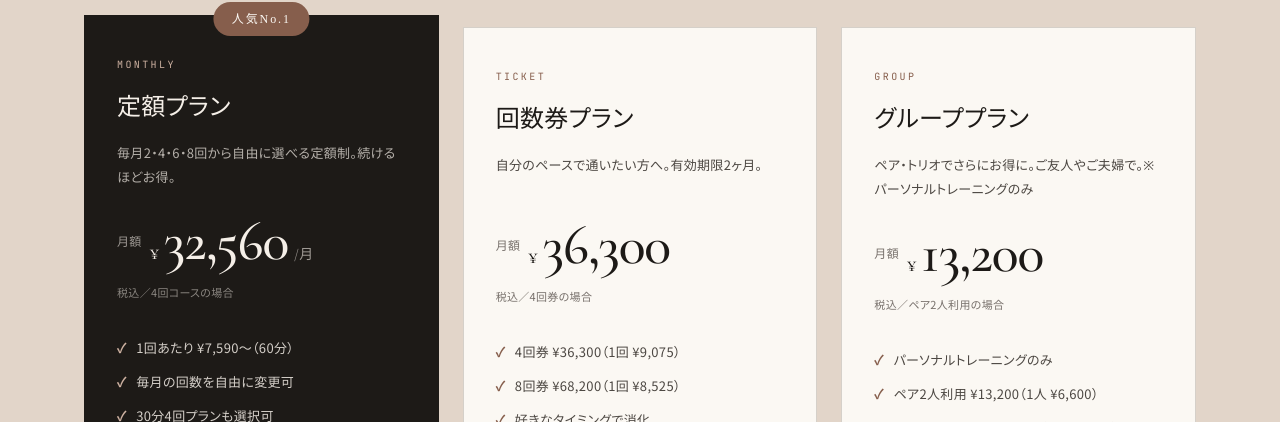
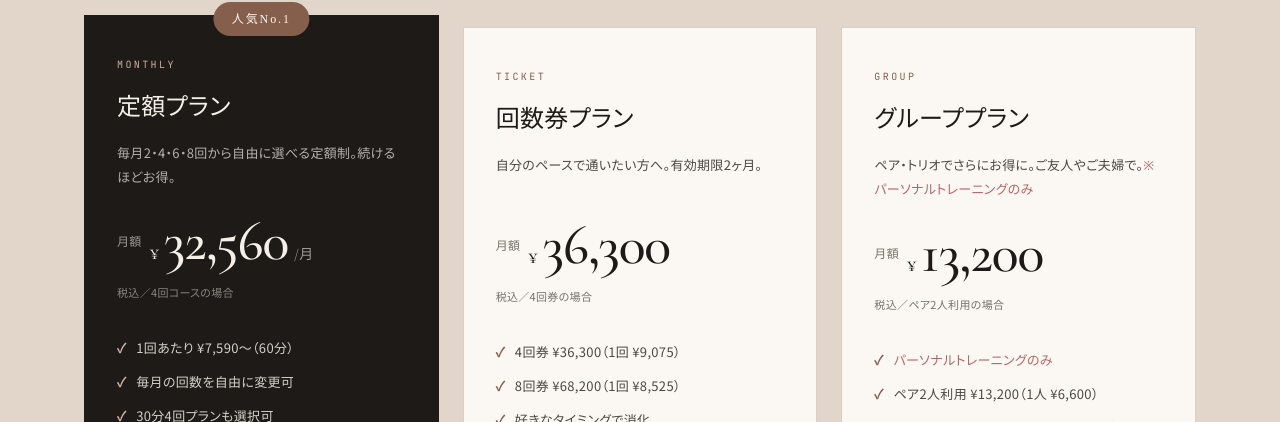
Before and after one commit to shunsuke0301/deed-itabashi-lp, a plain HTML site: page index.html in a window 1280 px wide. Shown: the part 6114-6536 px from the top of the page. Drawn offline with nearby package versions, Linux system fonts and the light colour scheme.

Commit message:
Style パーソナルトレーニングのみ in soft red
Co-Authored-By: Claude Sonnet 4.6 <noreply@anthropic.com>

```diff
--- a/index.html
+++ b/index.html
@@ -1158,6 +1158,12 @@ p { margin: 0; }
 }
 .float-cta.show { opacity: 1; transform: translateY(0); pointer-events: auto; }
 .float-cta:hover { background: var(--fg); }
+
+/* ===== Note Red ===== */
+.note-red {
+  color: oklch(0.60 0.10 18);
+  font-weight: 500;
+}
 
 /* ===== Price Intro ===== */
 .price-intro {
@@ -1916,7 +1922,7 @@ p { margin: 0; }
     <article class="price-card">
       <div class="price-tag">GROUP</div>
       <h3 class="price-jp">グループプラン</h3>
-      <p class="price-body">ペア・トリオでさらにお得に。ご友人やご夫婦で。※パーソナルトレーニングのみ</p>
+      <p class="price-body">ペア・トリオでさらにお得に。ご友人やご夫婦で。<span class="note-red">※パーソナルトレーニングのみ</span></p>
       <div class="price-amount">
         <span class="from">月額</span>
         <span class="yen">¥</span>
@@ -1924,7 +1930,7 @@ p { margin: 0; }
       </div>
       <small class="tax">税込／ペア2人利用の場合</small>
       <ul class="price-feats">
-        <li><span class="price-check">✓</span>パーソナルトレーニングのみ</li>
+        <li><span class="price-check">✓</span><span class="note-red">パーソナルトレーニングのみ</span></li>
         <li><span class="price-check">✓</span>ペア2人利用 ¥13,200（1人 ¥6,600）</li>
         <li><span class="price-check">✓</span>トリプル3人利用 ¥16,500（1人 ¥5,500）</li>
         <li><span class="price-check">✓</span>ペア4回券2人利用 ¥48,000</li>
```
